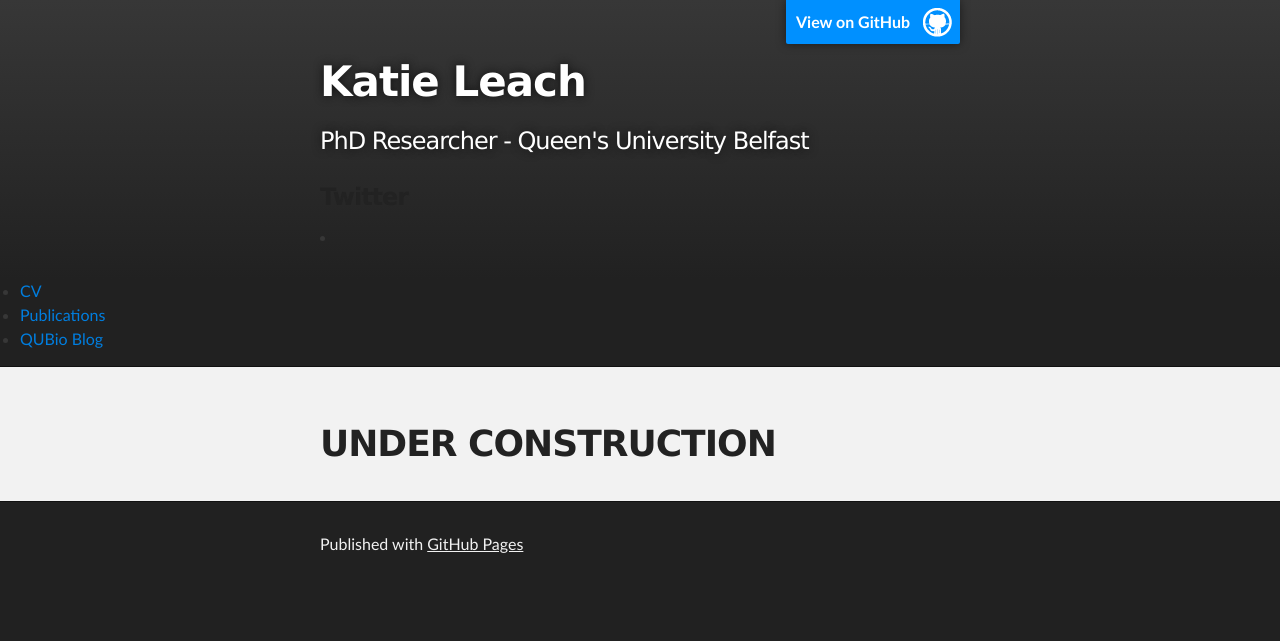
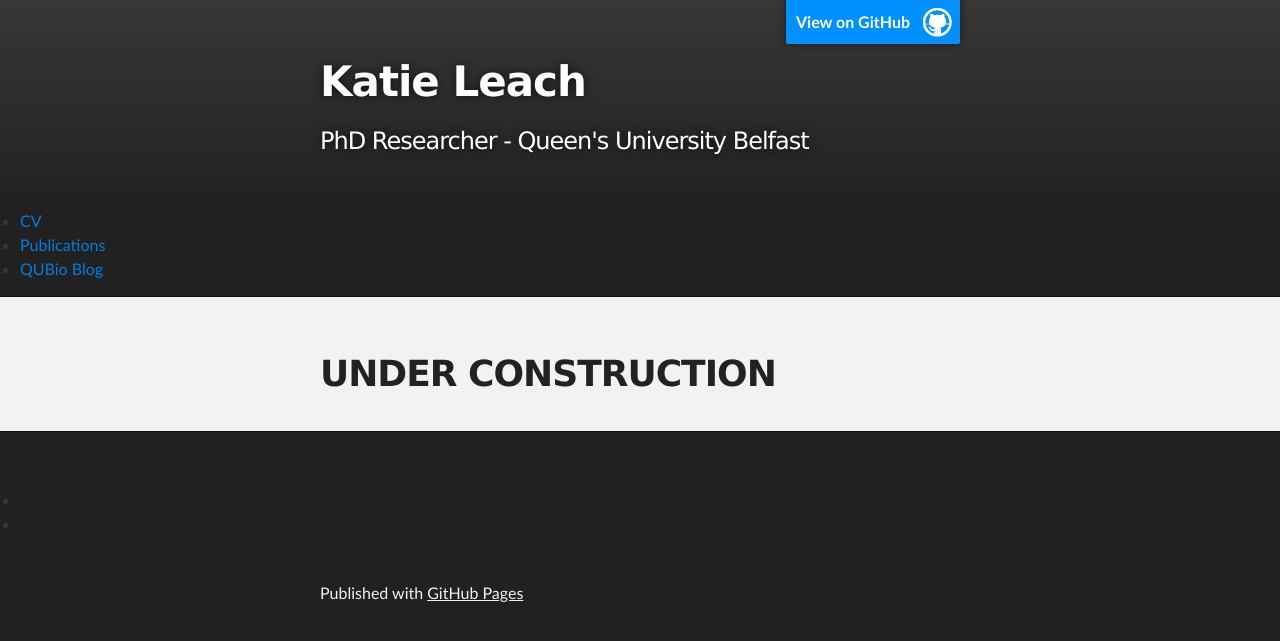
Before and after one commit to katieleach/katieleach.github.io, a Jekyll site: the page index.html, which Jekyll copies as it is, in a window 1280 px wide. Shown: the top 641 px of the page. Built offline with Jekyll 4.4.1, drawn with Linux system fonts in a browser that asks for light colours.

Commit message:
Update index.html

```diff
--- a/index.html
+++ b/index.html
@@ -20,11 +20,6 @@
 
           <h1 id="project_title">Katie Leach</h1>
           <h2 id="project_tagline">PhD Researcher - Queen's University Belfast</h2>
-          <h3>Twitter</h3>
-               <li>
-                   <a href="http://twitter.com/lagomorpha_" class="btn-social btn-outline"><i class="fa fa-fw fa-twitter"></i></a>
-                            </li>
-
         </header>
     </div>
 
@@ -67,6 +62,25 @@
     </div>
 
     <!-- FOOTER  -->
+    <footer class="text-center">
+        <div class="footer-above">
+            <div class="container">
+                <div class="row">
+                    <div class="footer-col col-md-4">
+                        <h3>Twitter</h3>
+                        <ul class="list-inline">
+
+                            <li>
+                                <a href="http://twitter.com/lagomorpha_" class="btn-social btn-outline"><i class="fa fa-fw fa-twitter"></i></a>
+                            </li>
+
+                            <li>
+                                <a href="http://github.com/katieleach" class="btn-social btn-outline"><i class="fa fa-fw fa-github"></i></a>
+                            </li>
+
+                        </ul>
+                    </div>
+
     <div id="footer_wrap" class="outer">
       <footer class="inner">
         <p>Published with <a href="https://pages.github.com">GitHub Pages</a></p>
```
